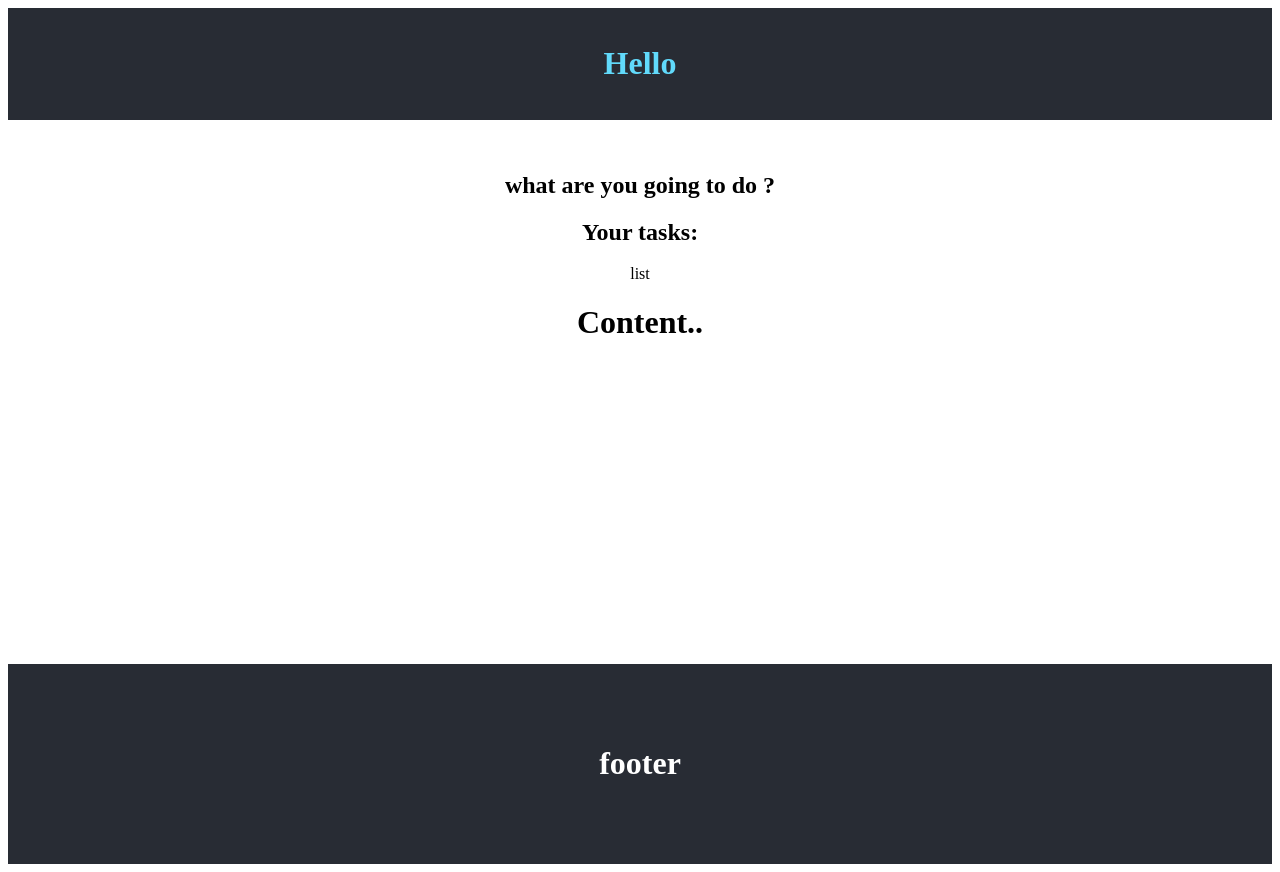
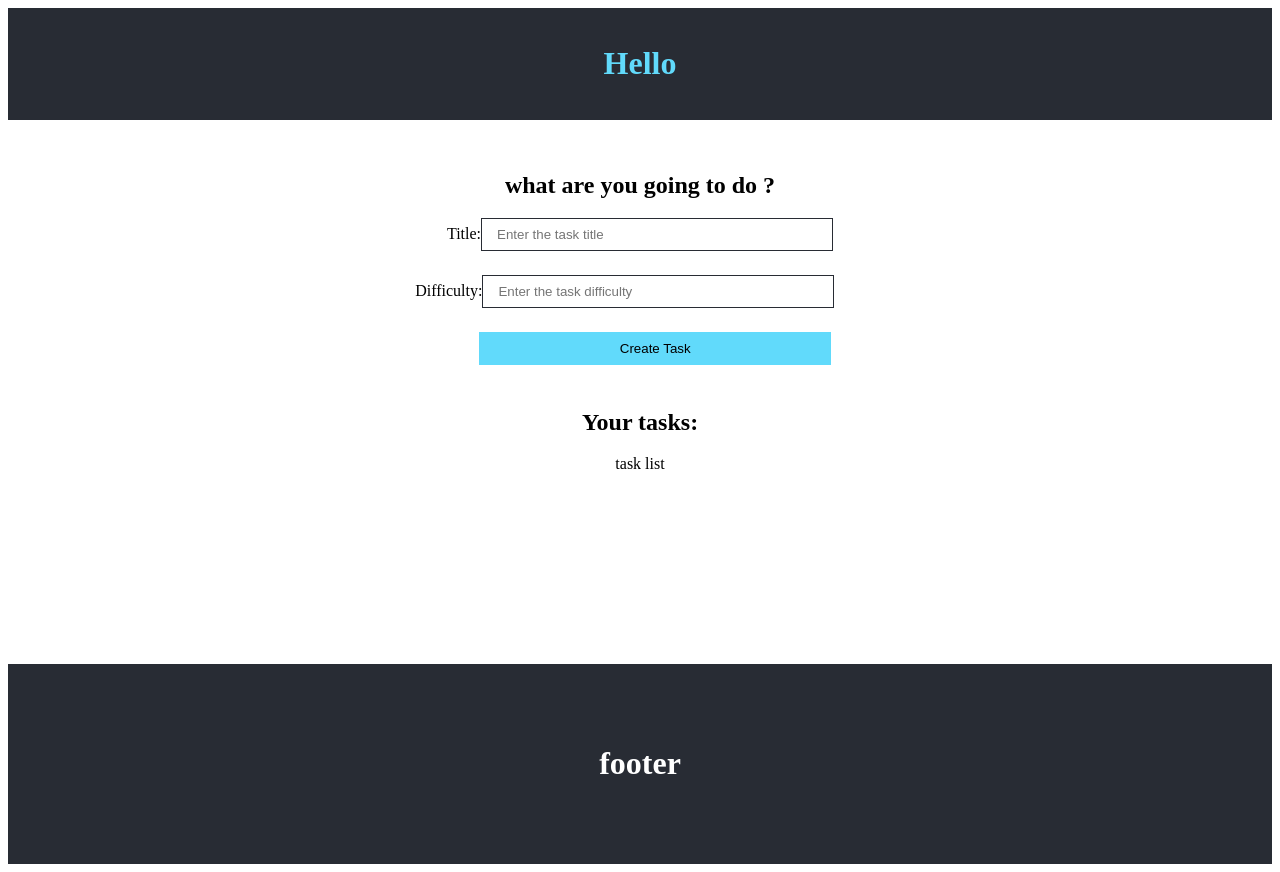
Before and after one commit to Kamui-Hebertt/todo-list-2.0-typescript, a React (Vite) app in the folder my-project/: page / in a window 1280 px wide. Built offline with nearby package versions, Linux system fonts and the light colour scheme.

Commit message:
form handle changer

```diff
--- /dev/null
+++ b/my-project/components/TaskForm.module.css
@@ -0,0 +1,57 @@
+.form {
+  display: flex;
+  flex-direction: column;
+  max-width: 450px;
+  margin: 0 auto;
+
+  justify-content: center;
+  align-items: center;
+}
+
+.form input {
+  padding: 8px 15px;
+  margin-bottom: 1.5rem;
+
+  border-radius: 0;
+  border: 1px solid #282c34;
+  width: 20rem;
+
+}
+
+.form input[type="submit"] {
+  background-color: #61dafb;
+  border: 1px solid #61dafb;
+  color: #000;
+  transform: 5s;
+  width: 22rem;
+  cursor: pointer;
+
+  margin-left: 1.9rem;
+}
+
+.form input[type="submit"]:hover {
+  background-color:#fff;
+  border-color: #282c34;
+  transform: 5s;
+
+
+}
+
+.input-container {
+  display:flex;
+  flex-direction: column;
+  text-align: center;
+
+}
+
+
+.input-container label {
+  font-weight: bold;
+  margin-bottom: .4em;
+}
+
+.form input[id="dificulty"] {
+margin-right: 1.9rem;
+
+
+}
--- a/my-project/components/TaskForm.tsx
+++ b/my-project/components/TaskForm.tsx
@@ -1,14 +1,45 @@
-import React from 'react';
-
+import React, { ChangeEvent, useState } from 'react';
+import taskFormStyles from './TaskForm.module.css';
+import { ITask } from '../interfaces/Task';
 interface Props {
-
+  btnText:string
 }
 
-const TaskForm = (props:Props) => {
+const TaskForm = ({btnText}:Props) => {
+
+  const [id, setId] = useState<number>(0);
+  const [ title, setTitle] = useState<string>("");
+  const [ difficulty, setDifficulty] = useState<number>(0);
+
+  const addTaskHandler = () => {
+
+  }
+
+  const handleChange = (e:ChangeEvent<HTMLInputElement>) => {
+    if(e.target.name === "title") {
+      setTitle(e.target.value);
+    }
+    else {
+        setDifficulty(parseInt(e.target.value))
+    }
+    console.log(title);
+    console.log(difficulty);
+
+  }
   return (
-    <div>
-      <p>task form</p>
-    </div>
+  <form onSubmit={addTaskHandler} className={taskFormStyles.form}>
+
+    <div className={taskFormStyles.input_container}>
+      <label htmlFor='title'>Title:</label>
+      <input type="text" name='title' value={title} onChange={handleChange} id="title"  placeholder='Enter the task title'/>
+      </div>
+      <div className={taskFormStyles.input_container}>
+      <label htmlFor='dificulty'>Difficulty:</label>
+      <input type="text" id="dificulty"  name='difficulty' onChange={handleChange}  placeholder='Enter the task difficulty'/>
+      </div>
+    <input type='submit' value={btnText} />
+
+  </form>
   )
 }
 
--- /dev/null
+++ b/my-project/interfaces/Task.ts
@@ -0,0 +1,5 @@
+export interface ITask {
+  id:number;
+  title:string;
+  difficulty:number;
+}
--- a/my-project/src/App.tsx
+++ b/my-project/src/App.tsx
@@ -19,13 +19,13 @@ const App = () => {
         <h2>
           what are you going to do ?
         </h2>
+        <TaskForm  btnText="Create Task"/>
 
 
       </div>
       <div>
       <h2>Your tasks:</h2>
-      <p>list</p>
-      <h1>Content..</h1>
+      <TaskList />
       </div>
       </main>
       <Footer />
```
Also changed, not shown: 1 other file (tests, documents, lock files or other folders).
